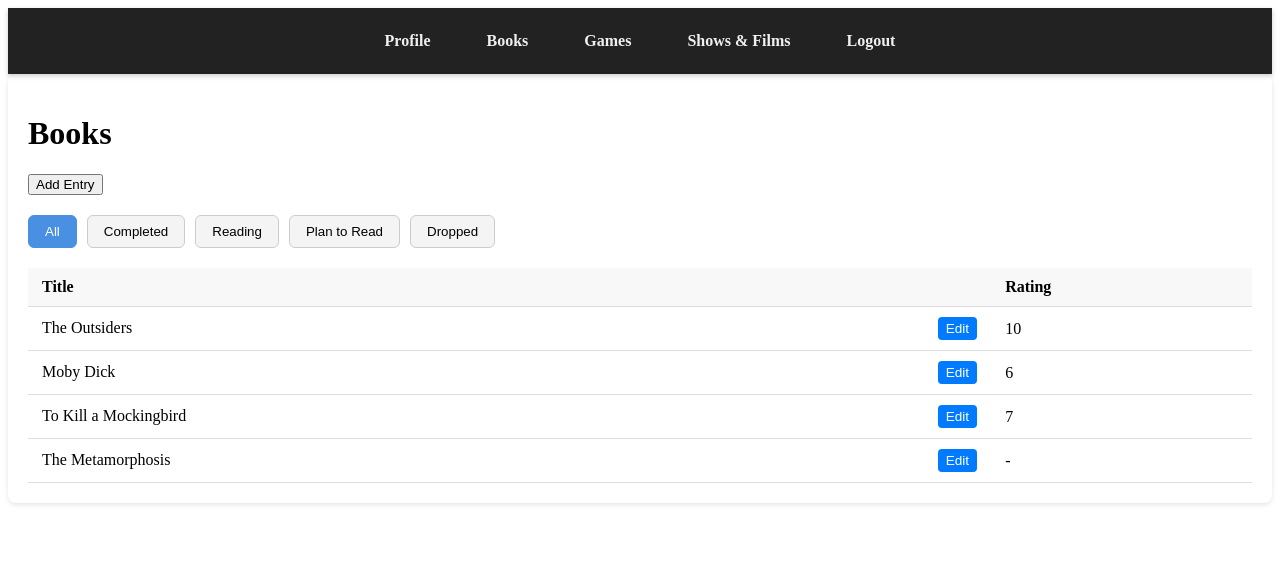
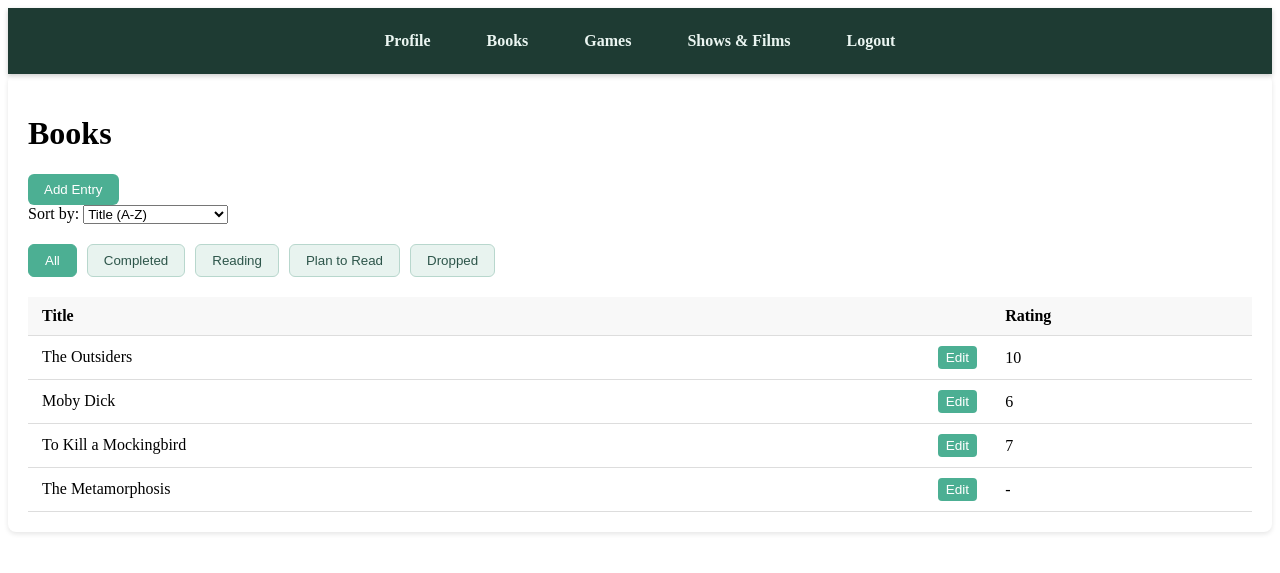
Before and after one commit to KKENN-rook/MyMediaList, a Flask app: page /books in a window 1280 px wide. Shown: the top 573 px of the page. Run offline with Flask 3, Linux system fonts and the light colour scheme; the visitor is signed in with stand-in values (Sample User, id 1).

Commit message:
Implement sorting and changed UI colors

```diff
--- a/static/style.css
+++ b/static/style.css
@@ -7,21 +7,30 @@
     margin-top: 30px;
 }
 
+/* General buttons */
+button,
 .btn {
-    display: inline-block;
-    padding: 12px 24px;
-    margin: 0 10px;
-    font-size: 16px;
-    background-color: #007bff;
+    background-color: #4caf93;
+    /* soft teal-green */
     color: white;
-    text-decoration: none;
+    border: none;
     border-radius: 6px;
-    transition: background-color 0.3s ease;
+    padding: 8px 16px;
+    cursor: pointer;
+    transition: background-color 0.3s ease, transform 0.1s ease;
 }
 
+/* Hover & press effects */
+button:hover,
 .btn:hover {
-    background-color: #0056b3;
+    background-color: #3f947f;
 }
+
+button:active,
+.btn:active {
+    transform: scale(0.97);
+}
+
 
 .flashes {
     /* Removes bullet points */
@@ -44,7 +53,7 @@
 
 /* === NAVBAR STYLING === */
 nav {
-    background-color: #222;
+    background-color: #1e3b33;
     display: flex;
     justify-content: center;
     gap: 1.5rem;
@@ -55,9 +64,8 @@ nav {
     box-shadow: 0 2px 5px rgba(0, 0, 0, 0.2);
 }
 
-/* Nav links */
 nav a {
-    color: #f0f0f0;
+    color: #eaf5f1;
     text-decoration: none;
     font-weight: bold;
     font-size: 1rem;
@@ -67,12 +75,12 @@ nav a {
 }
 
 nav a:hover {
-    background-color: #444;
-    color: #fff;
+    background-color: #2b574c;
+    color: white;
 }
 
 nav a.active {
-    background-color: #007bff;
+    background-color: #4caf93;
     color: white;
 }
 
@@ -83,24 +91,28 @@ nav a.active {
     gap: 10px;
 }
 
+/* Default (unselected) tabs */
 .tab {
-    background-color: #f4f4f4;
-    border: 1px solid #ccc;
+    background-color: #e8f3ef;
+    border: 1px solid #b8d7cd;
     border-radius: 6px;
     padding: 8px 16px;
     cursor: pointer;
     font-weight: 500;
+    color: #2d554a;
     transition: background-color 0.2s, color 0.2s;
 }
 
+/* Hover effect */
 .tab:hover {
-    background-color: #e0e0e0;
+    background-color: #d4ece4;
 }
 
+/* Active (selected) tab */
 .tab.active {
-    background-color: #4a90e2;
+    background-color: #4caf93;
     color: white;
-    border-color: #4a90e2;
+    border-color: #4caf93;
 }
 
 /* Table */
@@ -125,8 +137,7 @@ nav a.active {
 
 /* Title Column */
 .media-table th:first-child,
-.media-table td:first-child
-.media-table th:last-child,
+.media-table td:first-child .media-table th:last-child,
 .media-table td:last-child {
     width: 80%;
 }
@@ -240,7 +251,7 @@ nav a.active {
 }
 
 .edit-btn {
-    background-color: #007bff;
+    background-color: #4caf93;
     color: white;
     border: none;
     padding: 4px 8px;
@@ -248,9 +259,8 @@ nav a.active {
     cursor: pointer;
     font-size: 0.85em;
     margin-left: 10px;
-    white-space: nowrap;
 }
 
 .edit-btn:hover {
-    background-color: #0056b3;
+    background-color: #3f947f;
 }
--- a/templates/media_list.html
+++ b/templates/media_list.html
@@ -3,9 +3,17 @@
 {% block content %}
 <h1>{{ title }}</h1>
 
-<!-- Add Entry Button -->
+<!-- Controls above the table -->
 <div class="list-controls">
     <button id="addEntryBtn">Add Entry</button>
+
+    <div class="sort-menu">
+        <label for="sortSelect">Sort by:</label>
+        <select id="sortSelect">
+            <option value="title">Title (A-Z)</option>
+            <option value="rating">Rating (High -> Low)</option>
+        </select>
+    </div>
 </div>
 
 <!-- Tabs for filtering by status -->
@@ -159,6 +167,34 @@
     window.addEventListener("click", e => {
         if (e.target === modal) modal.style.display = "none";
     });
+
+
+    // ------------ SORTING LOGIC ------------
+    const sortSelect = document.getElementById("sortSelect");
+    const tbody = document.querySelector(".media-table tbody");
+
+    sortSelect.addEventListener("change", () => {
+        const option = sortSelect.value;
+        const rows = Array.from(tbody.querySelectorAll("tr"));
+
+        let sorted;
+        if (option === "title") {
+            sorted = rows.sort((a, b) => {
+                const titleA = a.querySelector(".title-text").textContent.trim().toLowerCase();
+                const titleB = b.querySelector(".title-text").textContent.trim().toLowerCase();
+                return titleA.localeCompare(titleB);
+            });
+        } else if (option === "rating") {
+            sorted = rows.sort((a, b) => {
+                const ratingA = parseFloat(a.children[1].textContent) || 0;
+                const ratingB = parseFloat(b.children[1].textContent) || 0;
+                return ratingB - ratingA; // high → low
+            });
+        }
+
+        tbody.innerHTML = "";
+        sorted.forEach(row => tbody.appendChild(row));
+    });
 </script>
 
 {% endblock %}
```
